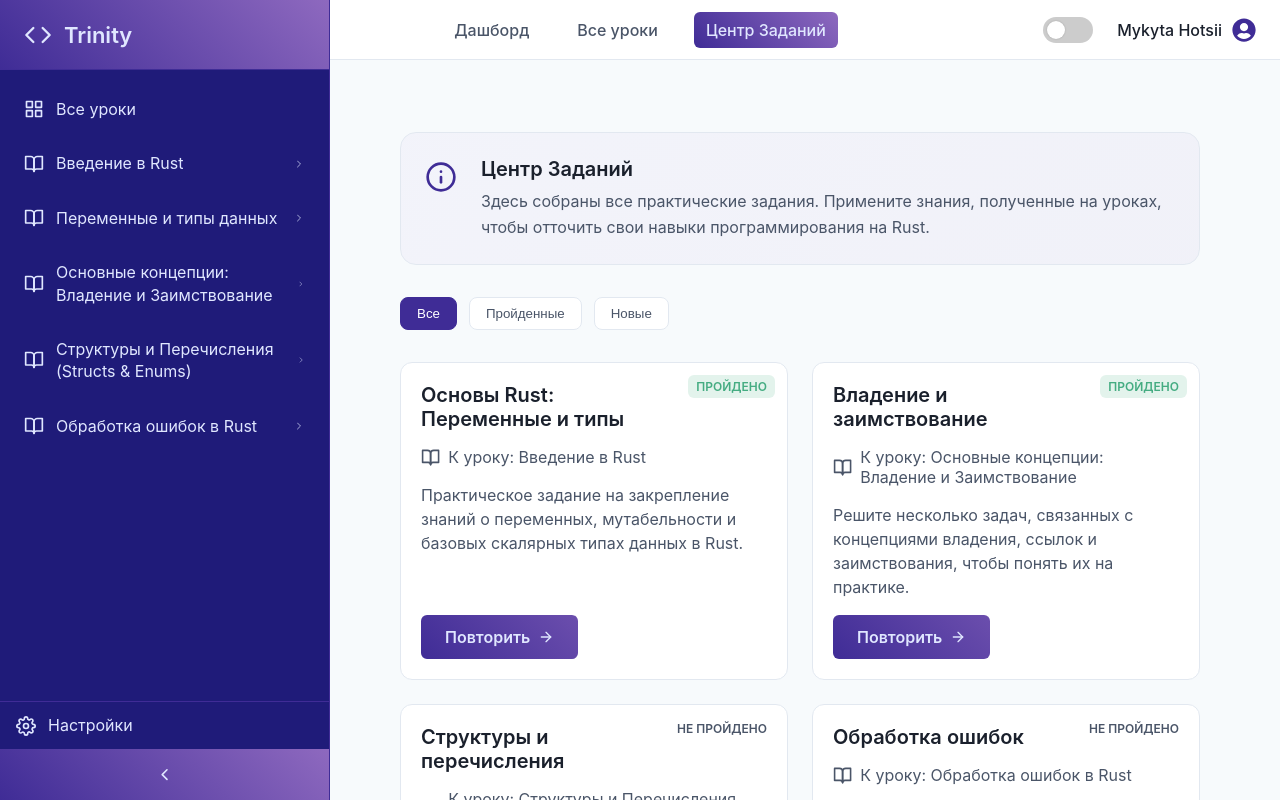
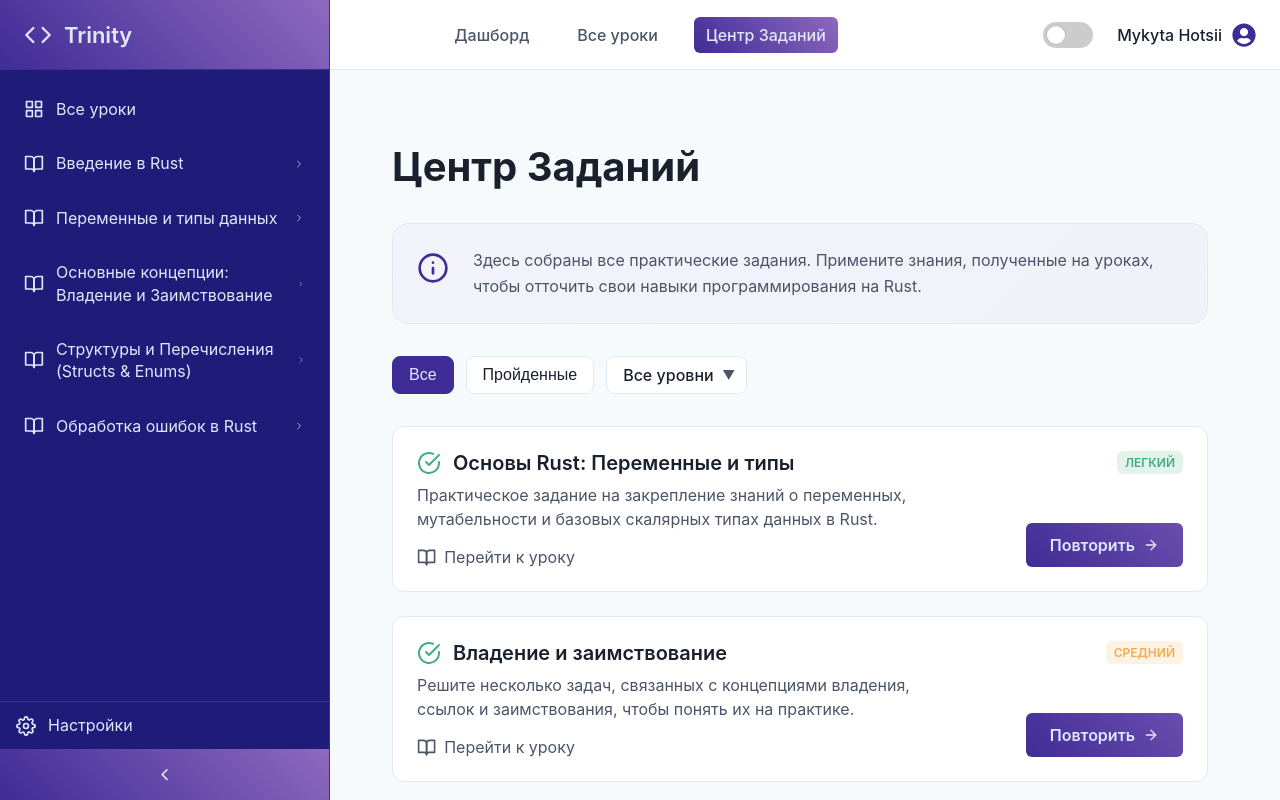
Before and after one commit to MykytaHts/trinity, a React (Vite) app: page /homework in a window 1280 px wide. Built offline with nearby package versions, Linux system fonts and the light colour scheme.

Commit message:
Changed homework page design structure

```diff
--- a/src/components/Button/Button.tsx
+++ b/src/components/Button/Button.tsx
@@ -8,6 +8,7 @@ type ButtonProps = {
   to?: string;
   variant?: 'primary' | 'secondary';
   className?: string;
+  disabled?: boolean;
 };
 
 const Button = ({
@@ -17,6 +18,7 @@ const Button = ({
   to = '/',
   variant = 'primary',
   className = '',
+  disabled = false,
 }: ButtonProps) => {
   const buttonClassName = `${styles.button} ${styles[variant]} ${className}`;
 
@@ -29,7 +31,7 @@ const Button = ({
   }
 
   return (
-    <button onClick={onClick} className={buttonClassName}>
+    <button onClick={onClick} className={buttonClassName} disabled={disabled}>
       {children}
     </button>
   );
--- a/src/components/Header/Header.module.scss
+++ b/src/components/Header/Header.module.scss
@@ -1,5 +1,5 @@
 .header {
-  height: 60px;
+  height: 70px;
   background-color: var(--background-secondary);
   border-bottom: 1px solid var(--border-color);
   display: flex;
--- a/src/components/HomeworkCard/HomeworkCard.module.scss
+++ b/src/components/HomeworkCard/HomeworkCard.module.scss
@@ -1,26 +1,47 @@
 .card {
-  display: flex;
-  flex-direction: column;
+  position: relative;
   background-color: var(--background-secondary);
   border-radius: 12px;
+  padding: 24px;
+  transition: all 0.2s ease-in-out;
   border: 1px solid var(--border-color);
-  transition: all 0.2s ease;
-  padding: 20px;
-  position: relative;
-  overflow: hidden;
-  height: 100%;
 
   &:hover {
     transform: translateY(-4px);
-    box-shadow: 0 8px 25px rgba(142, 105, 191, 0.15);
+    box-shadow: 0 8px 20px rgba(0, 0, 0, 0.08);
     border-color: var(--accent-primary);
   }
 }
 
-.statusLabel {
-  position: absolute;
-  top: 12px;
-  right: 12px;
+.cardBody {
+  display: flex;
+  justify-content: space-between;
+  gap: 24px;
+}
+
+.leftColumn {
+  flex: 1;
+  display: flex;
+  flex-direction: column;
+}
+
+.rightColumn {
+  flex-shrink: 0;
+  width: 220px;
+  display: flex;
+  flex-direction: column;
+  align-items: flex-end;
+  justify-content: space-between;
+}
+
+.labelsContainer {
+  position: static;
+  display: flex;
+  gap: 8px;
+  margin-bottom: 16px;
+}
+
+.label {
   padding: 4px 8px;
   border-radius: 6px;
   font-size: 0.75rem;
@@ -28,26 +49,47 @@
   text-transform: uppercase;
 }
 
-.not_started .statusLabel {
-  background-color: var(--background-tertiary);
-  color: var(--text-secondary);
-}
-
 .completed .statusLabel {
   background-color: rgba(69, 172, 130, 0.15);
   color: #45AC82;
 }
 
+.difficultyLabel {
+  &.easy {
+    background-color: rgba(69, 172, 130, 0.15);
+    color: #45AC82;
+  }
+  &.medium {
+    background-color: rgba(240, 173, 78, 0.15);
+    color: #f0ad4e;
+  }
+  &.hard {
+    background-color: rgba(217, 83, 79, 0.15);
+    color: #d9534f;
+  }
+}
 
 .content {
   flex-grow: 1;
 }
 
+.titleWrapper {
+  display: flex;
+  align-items: center;
+  gap: 12px;
+  margin-bottom: 8px;
+}
+
+.completedIcon {
+  color: #45AC82;
+  font-size: 1.5rem;
+  flex-shrink: 0;
+}
+
 .title {
   font-size: 1.25rem;
   font-weight: 600;
-  margin-bottom: 8px;
-  padding-right: 80px; /* Space for status label */
+  padding-right: 0; /* Space for status label */
 }
 
 .lessonLink {
@@ -56,10 +98,10 @@
   gap: 8px;
   font-size: 1rem;
   color: var(--text-secondary);
-  margin-bottom: 16px;
-  margin-top: 16px;
   text-decoration: none;
   transition: color 0.2s;
+  margin-top: auto;
+  padding-top: 16px;
 
   &:hover {
     color: var(--accent-primary);
@@ -80,7 +122,7 @@
 
 .button {
   margin-top: 16px;
-  align-self: flex-start;
+  align-self: flex-end;
   display: inline-flex;
   align-items: center;
   gap: 8px;
--- a/src/components/HomeworkCard/HomeworkCard.tsx
+++ b/src/components/HomeworkCard/HomeworkCard.tsx
@@ -1,9 +1,10 @@
 import Button from '../../components/Button';
 import styles from './HomeworkCard.module.scss';
-import { FiArrowRight, FiBookOpen } from 'react-icons/fi';
+import { FiArrowRight, FiBookOpen, FiCheckCircle } from 'react-icons/fi';
 import classNames from 'classnames';
 import { lessons } from '../../data/lessons';
 import { Link } from 'react-router-dom';
+import type { Difficulty } from '../../types/homework';
 
 interface HomeworkCardProps {
   id: string;
@@ -11,35 +12,47 @@ interface HomeworkCardProps {
   description: string;
   status: 'completed' | 'not_started';
   lessonId: string;
+  difficulty: Difficulty;
 }
 
-const statusTextMap = {
-  completed: 'Пройдено',
-  not_started: 'Не пройдено',
+const difficultyTextMap = {
+  easy: 'Легкий',
+  medium: 'Средний',
+  hard: 'Сложный',
 }
 
-const HomeworkCard = ({ id, title, description, status, lessonId }: HomeworkCardProps) => {
+const HomeworkCard = ({ id, title, description, status, lessonId, difficulty }: HomeworkCardProps) => {
   const cardClasses = classNames(styles.card, styles[status]);
   const lesson = lessons.find(l => l.id === lessonId);
 
   return (
     <div className={cardClasses}>
-      <div className={styles.statusLabel}>{statusTextMap[status]}</div>
-      <div className={styles.content}>
+      <div className={styles.cardBody}>
+        <div className={styles.leftColumn}>
+          <div className={styles.titleWrapper}>
+            {status === 'completed' && <FiCheckCircle className={styles.completedIcon} />}
             <h3 className={styles.title}>{title}</h3>
+          </div>
+          <p className={styles.description}>{description}</p>
           {lesson && (
             <Link to={`/lessons/${lesson.id}`} className={styles.lessonLink}>
               <FiBookOpen />
-            <span>К уроку: {lesson.title}</span>
+              <span>Перейти к уроку</span>
             </Link>
           )}
-        <p className={styles.description}>{description}</p>
+        </div>
+
+        <div className={styles.rightColumn}>
+          <div className={styles.labelsContainer}>
+            <div className={classNames(styles.label, styles.difficultyLabel, styles[difficulty])}>{difficultyTextMap[difficulty]}</div>
           </div>
           <Button as="link" to={`/homework/${id}`} variant="primary" className={styles.button}>
             <span>{status === 'completed' ? 'Повторить' : 'Начать'}</span>
             <FiArrowRight />
           </Button>
         </div>
+      </div>
+    </div>
   );
 };
 
--- a/src/data/homework.ts
+++ b/src/data/homework.ts
@@ -7,6 +7,7 @@ export const homeworkList: Homework[] = [
     title: 'Основы Rust: Переменные и типы',
     description: 'Практическое задание на закрепление знаний о переменных, мутабельности и базовых скалярных типах данных в Rust.',
     status: 'completed',
+    difficulty: 'easy',
   },
   {
     id: 'hw-ownership',
@@ -14,6 +15,7 @@ export const homeworkList: Homework[] = [
     title: 'Владение и заимствование',
     description: 'Решите несколько задач, связанных с концепциями владения, ссылок и заимствования, чтобы понять их на практике.',
     status: 'completed',
+    difficulty: 'medium',
   },
   {
     id: 'hw-structs-enums',
@@ -21,6 +23,7 @@ export const homeworkList: Homework[] = [
     title: 'Структуры и перечисления',
     description: 'Создайте свои собственные типы данных с помощью структур и перечислений, чтобы смоделировать реальную задачу.',
     status: 'not_started',
+    difficulty: 'medium',
   },
    {
     id: 'hw-error-handling',
@@ -28,5 +31,6 @@ export const homeworkList: Homework[] = [
     title: 'Обработка ошибок',
     description: 'Научитесь правильно обрабатывать возможные ошибки в коде с помощью Result и Option, чтобы писать надежные программы.',
     status: 'not_started',
+    difficulty: 'hard',
   }
 ];
--- a/src/pages/HomeworkPage/HomeworkPage.module.scss
+++ b/src/pages/HomeworkPage/HomeworkPage.module.scss
@@ -1,5 +1,14 @@
 .container {
-  padding: 40px;
+  max-width: 1200px;
+  margin: 0 auto;
+  padding: 40px 2rem;
+}
+
+.pageTitle {
+  font-size: 2.5rem;
+  font-weight: 700;
+  margin-bottom: 2rem;
+  color: var(--text-primary);
 }
 
 .infoBlock {
@@ -42,12 +51,13 @@
 .filterButton {
   background-color: var(--background-secondary);
   border: 1px solid var(--border-color);
-  color: var(--text-secondary);
+  color: var(--text-primary);
   padding: 8px 16px;
   border-radius: 8px;
   font-weight: 500;
   cursor: pointer;
   transition: all 0.2s;
+  font-size: 1rem;
 
   &:hover {
     border-color: var(--accent-primary);
@@ -58,15 +68,69 @@
 .activeFilter {
   background-color: var(--accent-primary);
   border-color: var(--accent-primary);
-  color: white;
+  color: var(--accent-text-primary);
 
   &:hover {
-    color: white;
+    color: var(--accent-text-primary);
   }
+}
+
+.selectWrapper {
+  position: relative;
+}
+
+.difficultySelect {
+  -webkit-appearance: none;
+  -moz-appearance: none;
+  appearance: none;
+  background-color: var(--background-secondary);
+  border: 1px solid var(--border-color);
+  color: var(--text-primary);
+  padding: 8px 32px 8px 16px;
+  border-radius: 8px;
+  font-weight: 500;
+  cursor: pointer;
+  transition: all 0.2s;
+  font-family: inherit;
+  font-size: 1rem;
+
+  &:hover {
+    border-color: var(--accent-primary);
+  }
+
+  &:focus {
+    outline: none;
+    border-color: var(--accent-primary);
+    box-shadow: 0 0 0 2px var(--accent-primary-lighter);
+  }
+}
+
+.selectWrapper::after {
+  content: '▼';
+  font-size: 0.8rem;
+  color: var(--text-secondary);
+  position: absolute;
+  right: 12px;
+  top: 50%;
+  transform: translateY(-50%);
+  pointer-events: none;
 }
 
 .homeworkGrid {
   display: grid;
-  grid-template-columns: repeat(auto-fill, minmax(320px, 1fr));
+  grid-template-columns: 1fr;
   gap: 24px;
 }
+
+.pagination {
+  display: flex;
+  justify-content: center;
+  align-items: center;
+  gap: 16px;
+  margin-top: 40px;
+}
+
+.pageInfo {
+  color: var(--text-secondary);
+  font-weight: 500;
+}
--- a/src/pages/HomeworkPage/HomeworkPage.tsx
+++ b/src/pages/HomeworkPage/HomeworkPage.tsx
@@ -4,23 +4,44 @@ import { homeworkList } from '../../data/homework';
 import styles from './HomeworkPage.module.scss';
 import { FiInfo } from 'react-icons/fi';
 import classNames from 'classnames';
+import Button from '../../components/Button';
+import type { Difficulty } from '../../types/homework';
 
-type FilterStatus = 'all' | 'completed' | 'not_started';
+type FilterStatus = 'all' | 'completed';
+type DifficultyFilter = 'all' | Difficulty;
+
+const ITEMS_PER_PAGE = 3;
 
 const HomeworkPage = () => {
   const [filter, setFilter] = useState<FilterStatus>('all');
+  const [difficultyFilter, setDifficultyFilter] = useState<DifficultyFilter>('all');
+  const [currentPage, setCurrentPage] = useState(1);
 
   const filteredHomework = homeworkList.filter(hw => {
-    if (filter === 'all') return true;
-    return hw.status === filter;
+    const statusMatch = filter === 'all' || hw.status === filter;
+    const difficultyMatch = difficultyFilter === 'all' || hw.difficulty === difficultyFilter;
+    return statusMatch && difficultyMatch;
   });
+
+  const totalPages = Math.ceil(filteredHomework.length / ITEMS_PER_PAGE);
+  const paginatedHomework = filteredHomework.slice(
+    (currentPage - 1) * ITEMS_PER_PAGE,
+    currentPage * ITEMS_PER_PAGE
+  );
+
+  const handlePageChange = (newPage: number) => {
+    if (newPage > 0 && newPage <= totalPages) {
+      setCurrentPage(newPage);
+    }
+  };
+
 
   return (
     <div className={styles.container}>
+      <h1 className={styles.pageTitle}>Центр Заданий</h1>
       <div className={styles.infoBlock}>
         <FiInfo className={styles.infoIcon} />
         <div className={styles.infoContent}>
-          <h1 className={styles.title}>Центр Заданий</h1>
           <p className={styles.subtitle}>
             Здесь собраны все практические задания. Примените знания, полученные на уроках,
             чтобы отточить свои навыки программирования на Rust.
@@ -41,16 +62,22 @@ const HomeworkPage = () => {
         >
           Пройденные
         </button>
-        <button
-          className={classNames(styles.filterButton, {[styles.activeFilter]: filter === 'not_started'})}
-          onClick={() => setFilter('not_started')}
-        >
-          Новые
-        </button>
+        <div className={styles.selectWrapper}>
+          <select
+            className={styles.difficultySelect}
+            value={difficultyFilter}
+            onChange={(e) => setDifficultyFilter(e.target.value as DifficultyFilter)}
+          >
+            <option value="all">Все уровни</option>
+            <option value="easy">Легкий</option>
+            <option value="medium">Средний</option>
+            <option value="hard">Сложный</option>
+          </select>
+        </div>
       </div>
 
       <div className={styles.homeworkGrid}>
-        {filteredHomework.map((hw) => (
+        {paginatedHomework.map((hw) => (
           <HomeworkCard
             key={hw.id}
             id={hw.id}
@@ -58,9 +85,30 @@ const HomeworkPage = () => {
             description={hw.description}
             status={hw.status}
             lessonId={hw.lessonId}
+            difficulty={hw.difficulty}
           />
         ))}
       </div>
+
+      {totalPages > 1 && (
+        <div className={styles.pagination}>
+          <Button
+            onClick={() => handlePageChange(currentPage - 1)}
+            disabled={currentPage === 1}
+          >
+            Назад
+          </Button>
+          <span className={styles.pageInfo}>
+            Страница {currentPage} из {totalPages}
+          </span>
+          <Button
+            onClick={() => handlePageChange(currentPage + 1)}
+            disabled={currentPage === totalPages}
+          >
+            Вперед
+          </Button>
+        </div>
+      )}
     </div>
   );
 };
--- a/src/pages/LessonCatalogPage/LessonCatalogPage.module.scss
+++ b/src/pages/LessonCatalogPage/LessonCatalogPage.module.scss
@@ -1,6 +1,9 @@
 .catalogContainer {
   display: flex;
   flex-direction: column;
+  max-width: 1200px;
+  margin: 0 auto;
+  padding: 0 2rem;
 }
 
 .title {
@@ -12,6 +15,6 @@
 
 .grid {
   display: grid;
-  grid-template-columns: repeat(auto-fill, minmax(300px, 1fr));
+  grid-template-columns: repeat(3, 1fr);
   gap: 2rem;
 }
--- a/src/types/homework.ts
+++ b/src/types/homework.ts
@@ -1,8 +1,11 @@
+export type Difficulty = 'easy' | 'medium' | 'hard';
+
 export interface Homework {
   id: string;
   lessonId: string;
   title: string;
   description: string;
-  imageUrl?: string; // Keep optional for now
+  imageUrl?: string;
   status: 'completed' | 'not_started';
+  difficulty: Difficulty;
 }
```
Also changed, not shown: src/components/Button/Button.module.scss (+15 -0 lines). Lines whose indentation alone changed are shown as unchanged.
